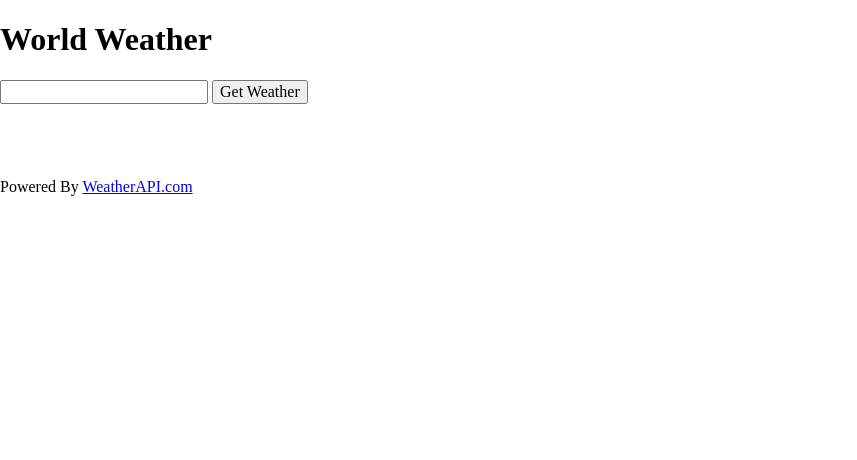
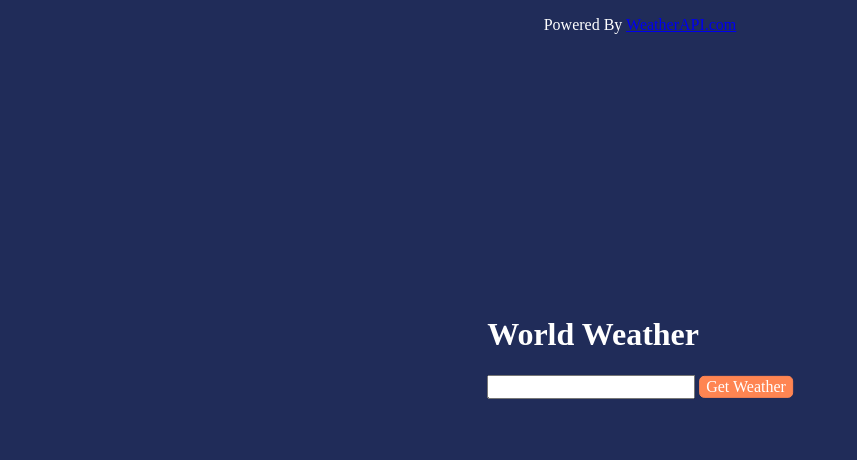
Before and after one commit to malikflx/weather-app, a website with bundled scripts: page index.html in a window 1280 px wide. Shown: the whole page, without its empty margins (0-857 px from the left). Built offline with nearby package versions, Linux system fonts and the light colour scheme; some packages are replaced by stand-ins of ours; no server answers; files whose address does not match are found by name.

Commit message:
add forecast to getWeather function, add styling

```diff
--- a/css/style.css
+++ b/css/style.css
@@ -11,12 +11,21 @@
 /******************************************
 /* LAYOUT
 /*******************************************/
+body {
+  position: relative;
+  height: 100vh;
+  background-color: #202c59;
+  color: #FFF;
+}
 main {
   display: flex;
   flex-direction: column;
   justify-content: center;
   align-items: center;
-  margin: 0 auto;
+  position: absolute;
+  top: 45%;
+  left: 50%;
+  transform: translate(-50%, -50%);
 }
 
 .results {
@@ -44,8 +53,19 @@ main {
   margin: 0;
 }
 
+button {
+  color: #FFF;
+  background-color: #ff8552;
+  border: 1px solid #ff8552;
+  border-radius: 5px;
+  /* font-size: 21px; */
+}
 img {
   width: 100%;
+}
+
+footer {
+  text-align: center;
 }
 
 /******************************************
--- a/index.html
+++ b/index.html
@@ -29,10 +29,10 @@
           <h3 class="temperature"></h3>
           <p class="condition"></p>
           <p class="range"></p>
+          <p class="description"></p>
         </div>
         <div class="info">
           <img src="" alt="">
-          <p class="description"></p>
         </div>
       </div>
 
--- a/js/main.js
+++ b/js/main.js
@@ -1,7 +1,7 @@
 import API_KEY from "../config.js";
-// console.log(`Your API Key is ${API_KEY}`);
+console.log(`Your API Key is ${API_KEY}`);
 
-fetch(`http://api.weatherapi.com/v1/current.json?key=${API_KEY}&q=Norwalk,%CT`)
+fetch(`http://api.weatherapi.com/v1/current.json?key=${API_KEY}&q=New York,%20NY`)
   .then(response => response.json()) // parse response as JSON
   .then(data => {
     console.log(data);
@@ -17,20 +17,13 @@ fetch(`http://api.weatherapi.com/v1/current.json?key=${API_KEY}&q=Norwalk,%CT`)
     console.log(`error ${err}`)
   });
 
-  fetch(`http://api.weatherapi.com/v1/forecast.json?key=${API_KEY}&q=Norwalk,%CT`)
-    .then(response => response.json())
-    .then(data => {
-      console.log(data);
-      document.querySelector('.range').innerText = `H: ${Math.floor(data.forecast.forecastday[0].day.maxtemp_f)} L: ${Math.floor(data.forecast.forecastday[0].day.mintemp_f)}`;
-      document.querySelector('.description').innerText = data.forecast.forecastday[0].day.condition.text;
-    })
 
 document.querySelector('button').addEventListener('click', getWeather);
 
 function getWeather() {
-  let weather = document.querySelector('input').value;
+  let location = document.querySelector('input').value;
 
-fetch(`http://api.weatherapi.com/v1/current.json?key=${API_KEY}&q=${weather}`)
+  fetch(`http://api.weatherapi.com/v1/current.json?key=${API_KEY}&q=${location}`)
     .then(response => response.json()) // parse response as JSON
     .then(data => {
       console.log(data);
@@ -45,4 +38,13 @@ fetch(`http://api.weatherapi.com/v1/current.json?key=${API_KEY}&q=${weather}`)
     .catch(err => {
       console.log(`error ${err}`)
     });
+
+    fetch(`http://api.weatherapi.com/v1/forecast.json?key=${API_KEY}&q=${location}`)
+    .then(response => response.json())
+    .then(data => {
+      console.log(data);
+      document.querySelector('.range').innerText = `H: ${Math.floor(data.forecast.forecastday[0].day.maxtemp_f)} L: ${Math.floor(data.forecast.forecastday[0].day.mintemp_f)}`;
+      document.querySelector('.description').innerText = data.forecast.forecastday[0].day.condition.text;
+    })
+
 }
```
Lines whose indentation alone changed are shown as unchanged.
